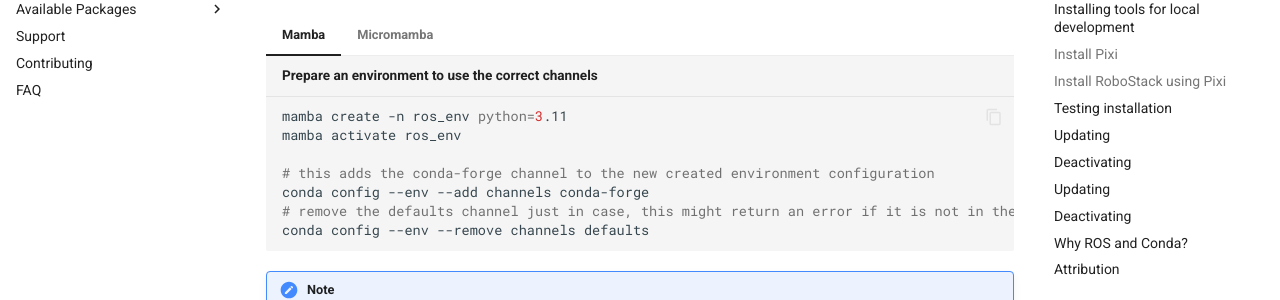
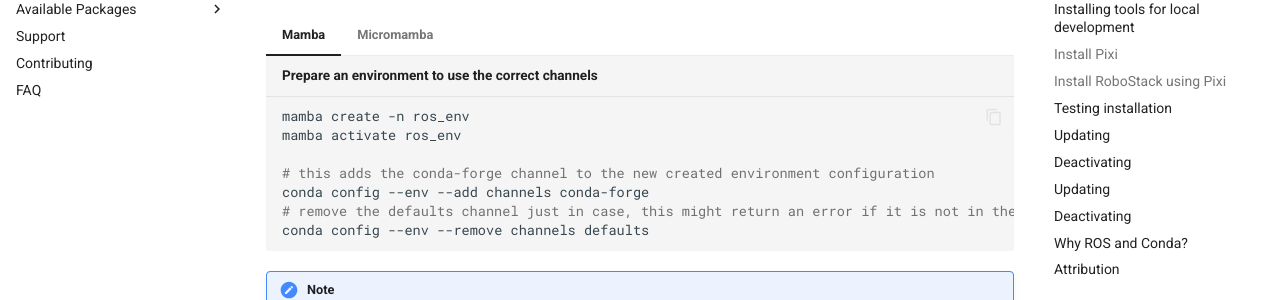
Before and after one commit to RoboStack/robostack.github.io, an MkDocs documentation site: the page built from docs/GettingStarted.md, in a window 1280 px wide and 900 px high, scrolled down 1013 px. Shown: the part 153-453 px from the top of the window. Built offline with MkDocs 1.6.1 and Material for MkDocs 9.7.7, drawn with Linux system fonts in a browser that asks for light colours; comment, search, counter and statistics services are not loaded.

Commit message:
Do not install Python 3.11 on mamba

````diff
--- a/docs/GettingStarted.md
+++ b/docs/GettingStarted.md
@@ -30,7 +30,7 @@
     === "Mamba"
 
         ```bash title="Prepare an environment to use the correct channels"
-        mamba create -n ros_env python=3.11
+        mamba create -n ros_env
         mamba activate ros_env
 
         # this adds the conda-forge channel to the new created environment configuration
````
